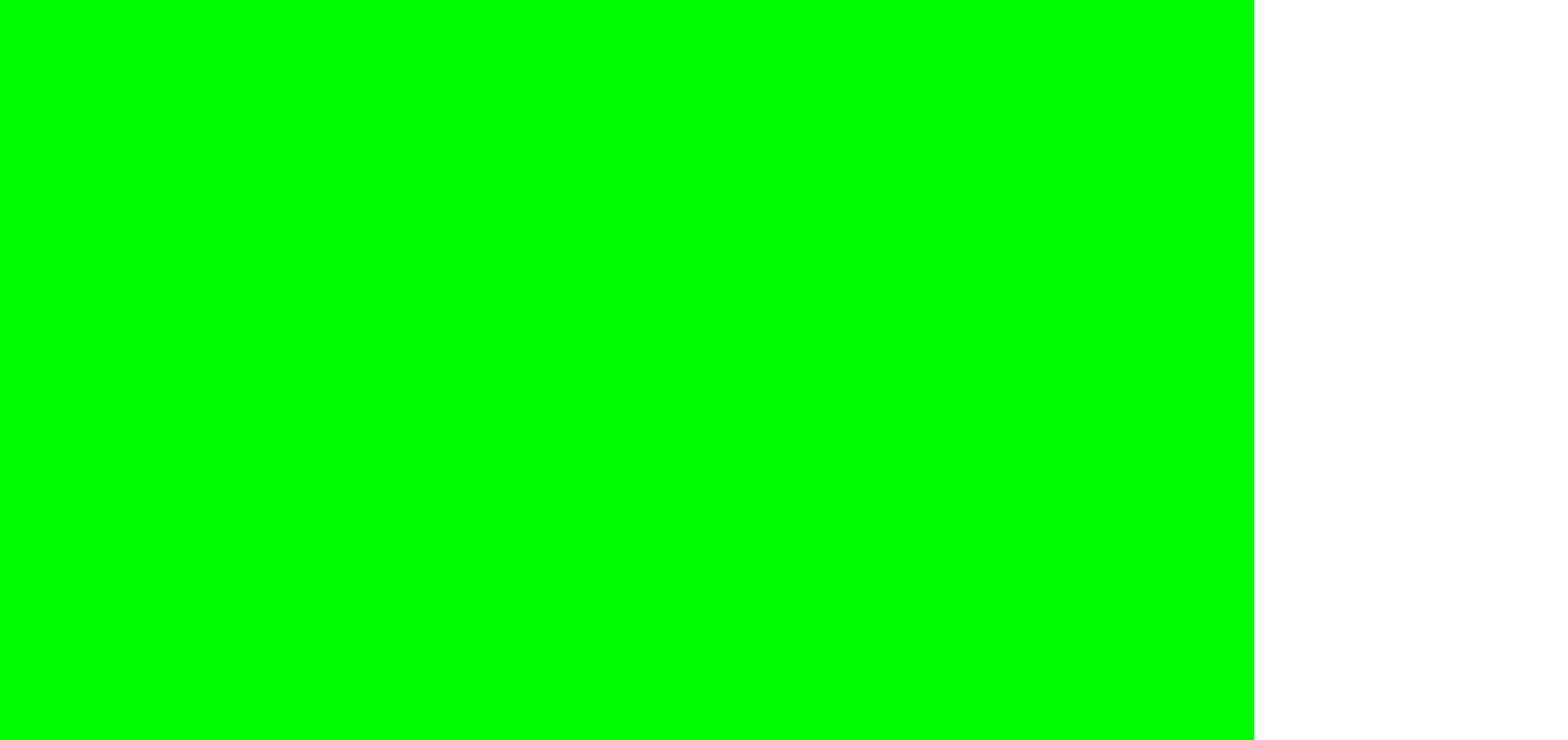
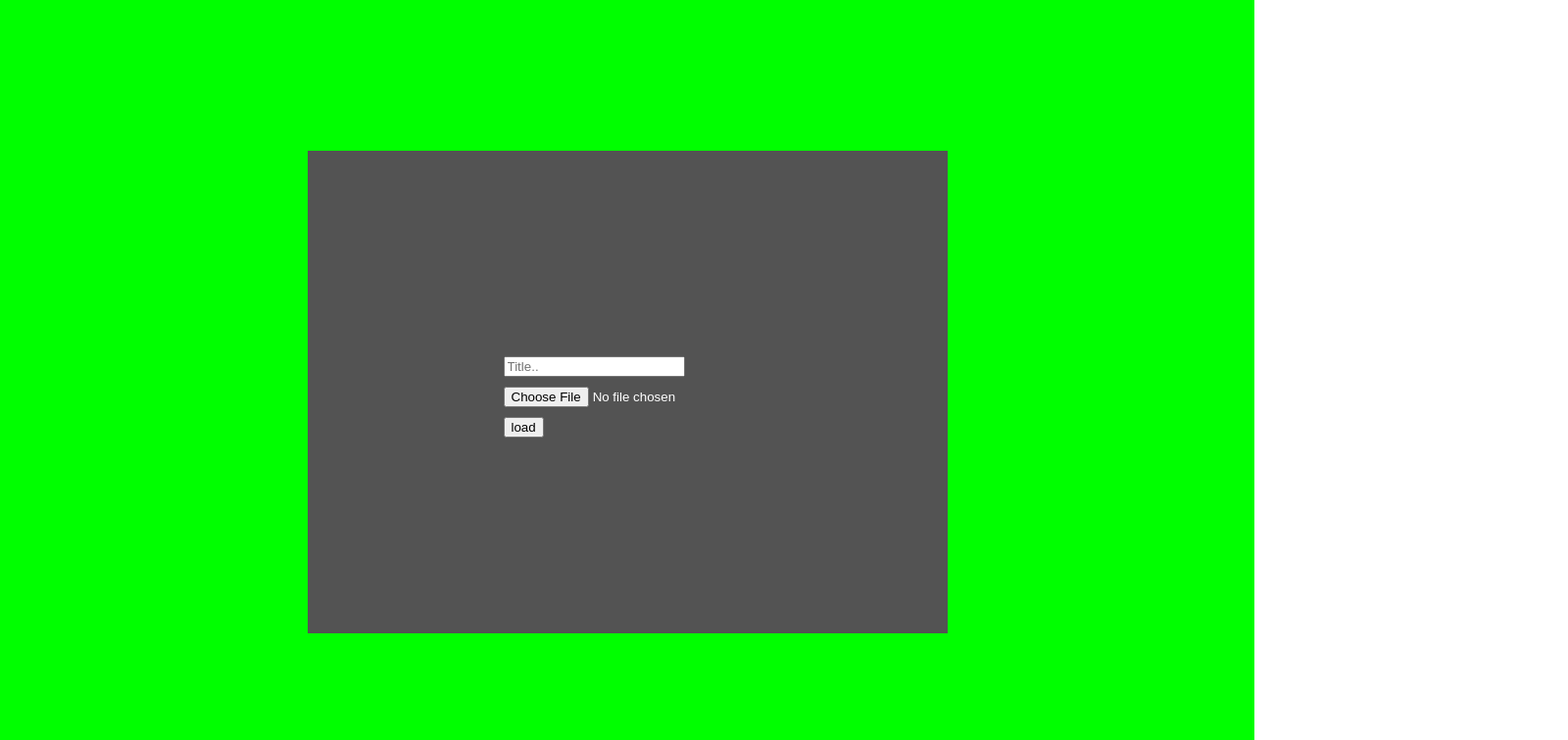
Before and after one commit to RCI-Motorsports/ResultsOverlay, a React (Create React App) app: page / in a window 1280 px wide. Both pictures are taken after a click on the button "Results .json". Shown: the top 756 px of the page at 98% size, 1600 px wide, since content can reach past the window. Built offline with nearby package versions, Linux system fonts and the light colour scheme.

Commit message:
Rename Scoreboard -> SessionResults

```diff
--- a/src/App.css
+++ b/src/App.css
@@ -33,7 +33,7 @@
   margin-right: 50px;
 }
 
-.Row {
+.SessionResultRow {
   font-family: 'Segoe UI';
   font-weight: 550;
   margin-left: 50px;
--- a/src/ScoreBoardEntry.js
+++ b/src/ScoreBoardEntry.js
@@ -18,7 +18,7 @@ class ScoreBoardEntry extends Component {
         }
 
         return (
-            <div key={ this.props.entry.car.carId } className='Row'>
+            <div key={ this.props.entry.car.carId } className='SessionResultRow'>
                 <div className='PositionCol'>{ this.props.entry.position }</div>
                 <div className='CarnumberCol'>{ this.props.entry.car.raceNumber }</div>
                 <div className='DriverCol'>{ text }</div>
--- a/src/ScoreboardMenu.js
+++ b/src/SessionResults.js
@@ -4,14 +4,14 @@ import TrackMapping from './track_name_mapping.json';
 import SessionMapping from './session_mapping.json';
 import CarMapping from './car_name_mapping.json';
 
-class ScoreboardMenu extends Component {
+class SessionResults extends Component {
     intervalID;
     fReader;
     content;
     constructor(props) {
         super(props);
 
-        this.state = {dataLoaded: false, title: ''}
+        this.state = {dataLoaded: false, title: ''};
         this.fileInput = React.createRef();
         this.textInput = React.createRef();
         this.fReader = new FileReader();
@@ -97,20 +97,18 @@ class ScoreboardMenu extends Component {
     render() {
 
         let component =
-        <div className='div-1'>
+        <div className='MainMenu'>
             <div><input type="text" placeholder='Title..' onChange={this.handleChange}/></div>
             <div><input type="file" ref={this.fileInput}/></div>
             <div><button type="button" onClick={this.onUpload}>load</button></div>
         </div>;
         if (this.state.dataLoaded) {
-            component = <Scoreboard content={this.content} title={this.state.title}/>;
+            component = <div className='Scoreboard'>
+                            <Scoreboard content={this.content} title={this.state.title}/>
+                        </div>;
         }
-        return (
-            <div className='Scoreboard'>
-                {component}
-            </div>
-        );
+        return component;
     }
 }
 
-export default ScoreboardMenu;
+export default SessionResults;
--- a/src/menu.js
+++ b/src/menu.js
@@ -2,7 +2,7 @@ import React, { Component } from 'react';
 import { Button } from 'react-bootstrap';
 import Leaderboard from './Leaderboard';
 import OptionsList from './OptionsList';
-import ScoreboardMenu from './ScoreboardMenu';
+import SessionResults from './SessionResults';
 
 const OPTIONS = {
     RESULT_JSON: 'result_json',
@@ -25,7 +25,7 @@ class Menu extends Component {
         if (this.state.activePage === "Leaderboard") {
             component = <Leaderboard />;
         } else if (this.state.activePage === OPTIONS.RESULT_JSON) {
-            component = <ScoreboardMenu />
+            component = <SessionResults />
         } else {
             component = <div className='MainMenu' id='MainMenu'>
                             <Button type='button' id={OPTIONS.RESULT_JSON} onClick={this.onClickedOption}>Results .json</Button>
```
